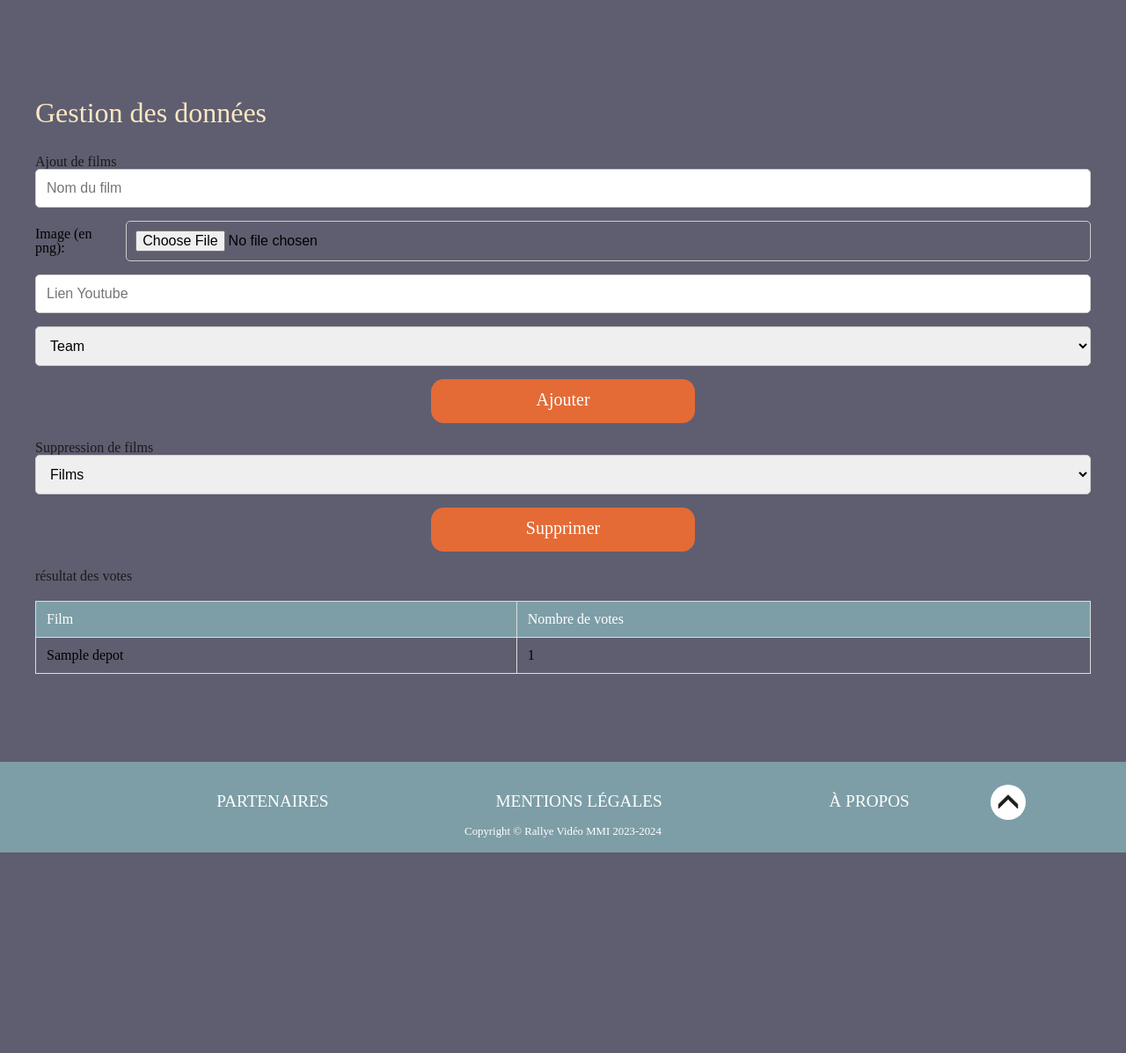
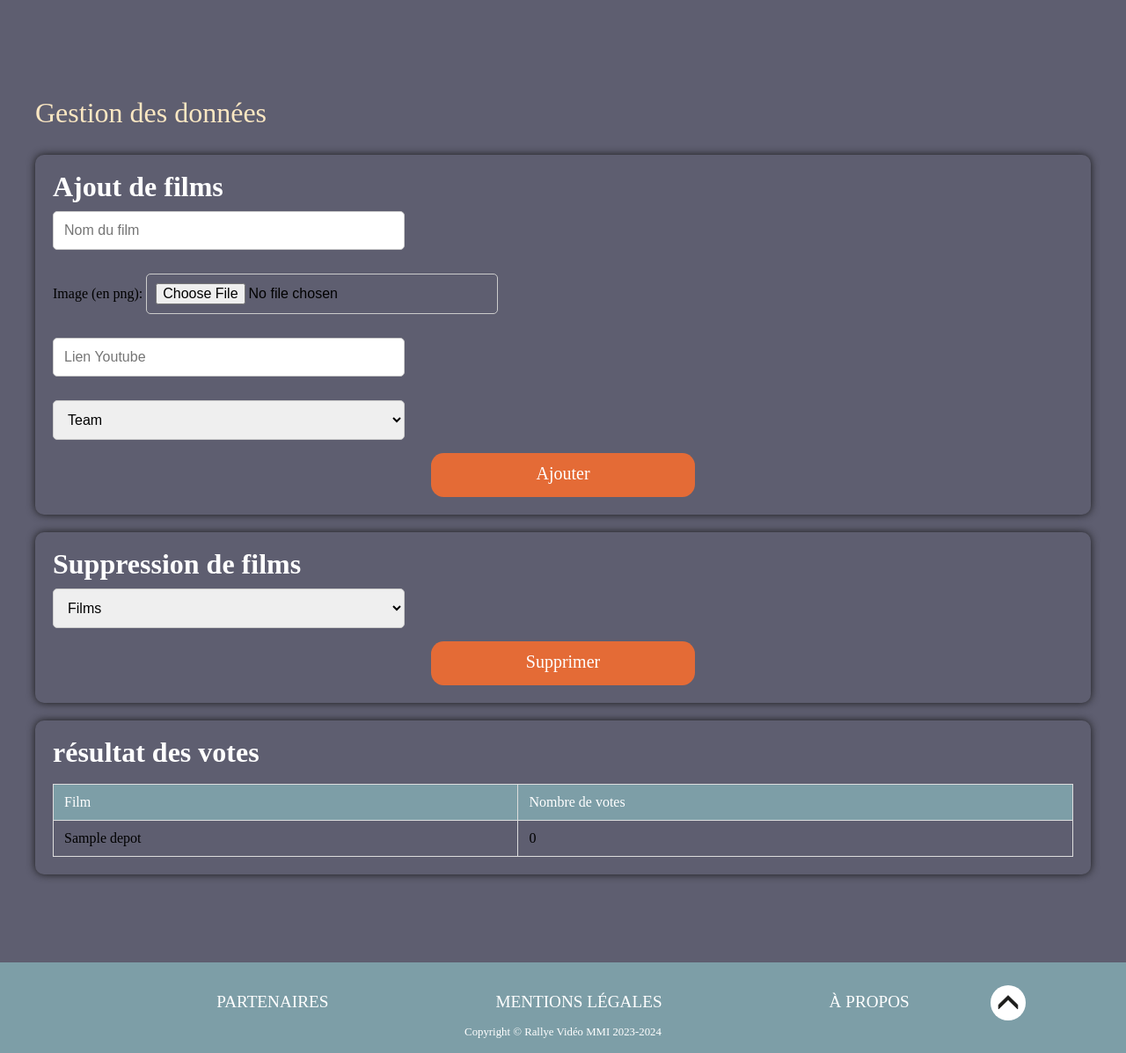
Before and after one commit to Lonejyc/Rallye-Video, a PHP site: page /admin.php in a window 1280 px wide. Shown: the part 135-1332 px from the top of the page at 88% size. Before the commit the page ends 1104 px from the top, so only its background shows below. Run offline with PHP 8.4, Linux system fonts and the light colour scheme; tables that the repository leaves empty or names only in its code hold one stand-in row (values such as "Sample post"); data that the repository does not hold is empty; some web fonts are replaced.

Commit message:
img, css, countdown

```diff
--- a/admin.php
+++ b/admin.php
@@ -3,8 +3,8 @@ session_start();
 require_once('connexion.php');
 
 if(isset($_POST['action']) && $_POST['action'] === 'add') {
-    $img_nom = $_FILES['poster']['name'];
-    $tmp_nom = $_FILES['poster']['tmp_name'];
+    $img_nom = $_FILES['image']['name'];
+    $tmp_nom = $_FILES['image']['tmp_name'];
     $time = time();
     $new_nom_img = $time.$img_nom;
     $deplacer_img = move_uploaded_file($tmp_nom,'images/'.$new_nom_img);
@@ -67,12 +67,14 @@ if(isset($_POST['action']) && $_POST['action'] === 'remove') {
                     <h2>Ajout de films</h2>
                     <?php if(isset($succes1)) {?>
                         <span class="succes"><?php echo $succes1 ?></span>
+                    <?php } else if(isset($error1)) {?>
+                        <span class="error"><?php echo $error1 ?></span>
                     <?php } ?>
-                    <form action="" method="POST">
+                    <form action="" method="POST" enctype="multipart/form-data">
                         <input type="text" name="name" placeholder="Nom du film" required>
-                        <div class="image">
-                            <span id="import-picture" class="import-picture"><label>Image (en png): </label></span>
-                            <input type="file" name="poster" placeholder="Affiche" required>
+                        <div class="poster">
+                            <label>Image (en png): </label>
+                            <input type="file" name="image" placeholder="Affiche" required>
                         </div>
                         <input type="url" name="link" placeholder="Lien Youtube" required>
                         <?php
@@ -124,7 +126,7 @@ if(isset($_POST['action']) && $_POST['action'] === 'remove') {
                         <?php foreach($films as $film): ?>
                         <tr>
                             <td><?php echo $film['Nom_film']; ?></td>
-                            <td><?php echo $film['Nombre de votes']; ?></td>
+                            <td><?php if($film['Nombre de votes'] == 1) {echo "0";} else {echo $film['Nombre de votes'];} ?></td>
                         </tr>
                         <?php endforeach; ?>
                     </table>
--- a/css/admin.css
+++ b/css/admin.css
@@ -1,10 +1,15 @@
-h1, h2 {
-    font-family: 'Kaviron';
-    color: #1a1a1a;
+h2 {
+    font-family: 'Gotham';
+    color: var(--blanc);
+    font-size: 2rem;
+    font-weight: bold;
 }
 
 section {
     margin-bottom: 20px;
+    box-shadow: #1a1a1a 0px 0px 10px;
+    border-radius: 10px;
+    padding: 20px;
 }
 
 form {
@@ -14,10 +19,10 @@ form {
 }
 
 input,
-select,
-button {
-    width: 100%;
+select {
+    width: 400px;
     padding: 12px;
+    margin-top: 12px;
     box-sizing: border-box;
     border: 1px solid #ccc;
     border-radius: 5px;
@@ -44,6 +49,7 @@ button {
     width: 300px;
     height: 50px;
     margin: 0px auto;
+    padding: 12px;
     display: flex;
     justify-content: center;
     border-radius: 0.9rem;
@@ -75,8 +81,3 @@ th {
     background-color: var(--bleuGris);
     color: #fff;
 }
-
-.succes {
-    color: #4caf50;
-    font-weight: bold;
-}
--- a/css/style.css
+++ b/css/style.css
@@ -10,6 +10,10 @@
 
 .succes {
     color: green;
+}
+
+html, body {
+    scroll-behavior: smooth;
 }
 
 main {
--- /dev/null
+++ b/js/countdown.min.js
@@ -0,0 +1 @@
+document.querySelectorAll(".tempsRestant").forEach(e=>{let t=e.querySelector(".title");e.querySelector(".countdown");let $=e.querySelector(".days"),o=e.querySelector(".hours"),n=e.querySelector(".minutes"),l=new Date,r=l.getTimezoneOffset(),c=new Date("2024-01-26T16:00:00"),u=()=>{let e=c-Date.now()+6e4*r,l=Math.floor(e/864e5),u=e-864e5*l,x=Math.floor(u/36e5),C=Math.floor((u-36e5*x)/6e4);$.textContent=l,o.textContent=x,n.textContent=C,e<=0&&(clearInterval(y),$.textContent=0,o.textContent=0,n.textContent=0,t.textContent="Le Rallye vid\xe9o a commenc\xe9 !")},y=setInterval(u,1e3);u()});
```
Also changed, not shown: images/1700134755Frammi.png (added), images/1700134784Frammi.png (added), images/1700134915Frammi.png (added).
